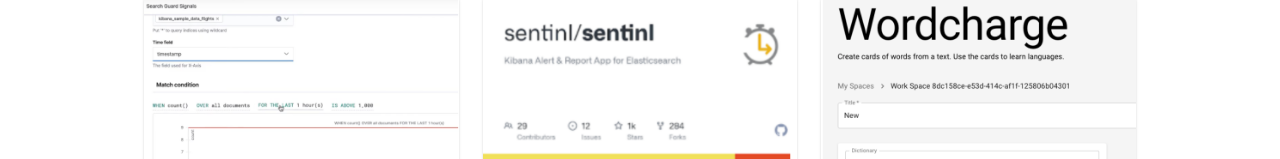
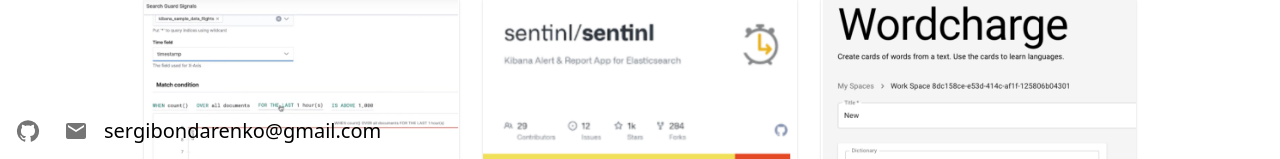
Before and after one commit to sergibondarenko/sbondarenko.com, a Next.js app: page / in a window 1280 px wide. Shown: the part 641-800 px from the top of the page. Built offline with nearby package versions, Linux system fonts and the light colour scheme.

Commit message:
Fix the footer to the bottom.

```diff
--- a/src/components/footer.tsx
+++ b/src/components/footer.tsx
@@ -7,7 +7,7 @@
 
 export function Footer() {
   return (
-    <footer className="max-w-screen-lg mx-auto p-2 mt-4">
+    <footer className="max-w-screen-lg mx-auto p-2 fixed bottom-0">
       <div className="flex flex-row gap-2">
         <div>
           <IconButton
```
